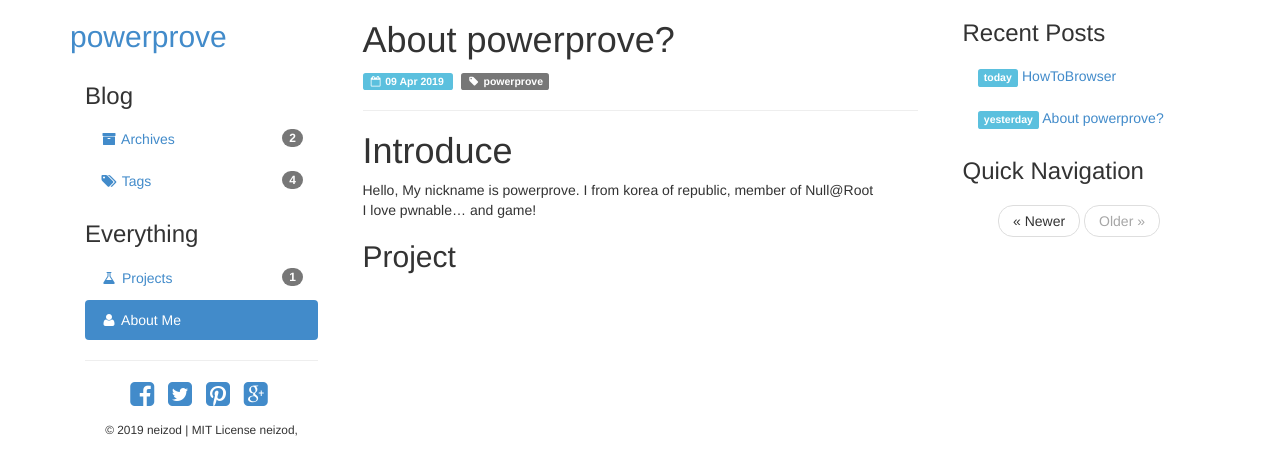
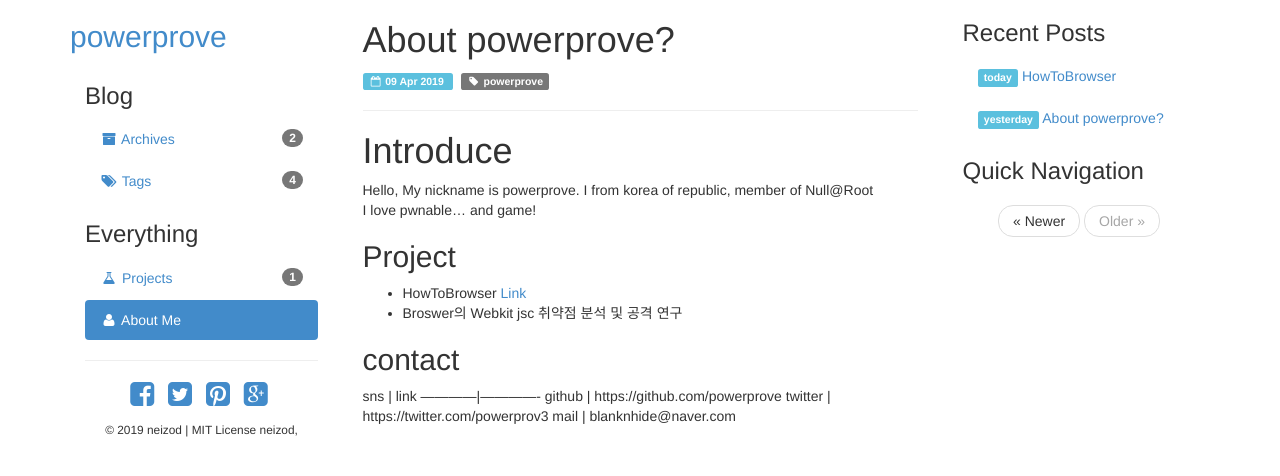
Before and after one commit to powerprove/powerprove.github.io, a Jekyll site: the page built from _posts/2019-04-09-powerprove.md, in a window 1280 px wide. Shown: the top 476 px of the page. Built offline with Jekyll 4.4.1, drawn with Linux system fonts in a browser that asks for light colours; Markdown is read by kramdown in place of the engine named in the settings.

Commit message:
Add contact

```diff
--- a/_posts/2019-04-09-powerprove.md
+++ b/_posts/2019-04-09-powerprove.md
@@ -9,3 +9,12 @@ Hello, My nickname is powerprove. I from korea of republic, member of Null@Root
 I love pwnable... and game!
 
 ## Project
+- HowToBrowser [Link](/2019/04/10/howtobrowser.html)
+ * Broswer의 Webkit jsc 취약점 분석 및 공격 연구
+
+## contact
+sns         | link
+------------|-------------
+github      | https://github.com/powerprove
+twitter     | https://twitter.com/powerprov3
+mail        | blanknhide@naver.com
```
